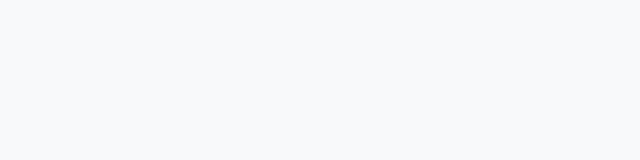
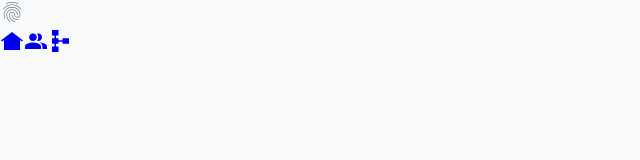
Before and after one commit to auza0002/PinkyCyberPlatform, a React (Vite) app: page / in a window 1280 px wide. Shown: the top 160 px of the page, without its empty margins (0-640 px from the left). Built offline with nearby package versions, Linux system fonts and the light colour scheme.

Commit message:
google icon added

```diff
--- a/src/components/routes/navigation/navigation.component.jsx
+++ b/src/components/routes/navigation/navigation.component.jsx
@@ -1,3 +1,4 @@
+/* eslint-disable no-unused-vars */
 // navigation
 
 import { Link, Outlet } from "react-router-dom";
@@ -5,11 +6,19 @@ const Navigation = () => {
   return (
     <section>
       <div>
-        <div></div>
+        <div>
+          <span className="material-symbols-outlined">fingerprint</span>
+        </div>
         <nav>
-          <Link to="/" title="Link to go to the Dash Board page"></Link>
-          <Link to="/client" title="Link to go to the Client page"></Link>
-          <Link to="/network" title="Link to go to the Network page"></Link>
+          <Link to="/" title="Link to go to the Dash Board page">
+            <span className="material-symbols-outlined">other_houses</span>
+          </Link>
+          <Link to="/client" title="Link to go to the Client page">
+            <span className="material-symbols-outlined">group</span>
+          </Link>
+          <Link to="/network" title="Link to go to the Network page">
+            <span className="material-symbols-outlined">schema</span>
+          </Link>
         </nav>
       </div>
     </section>
```
